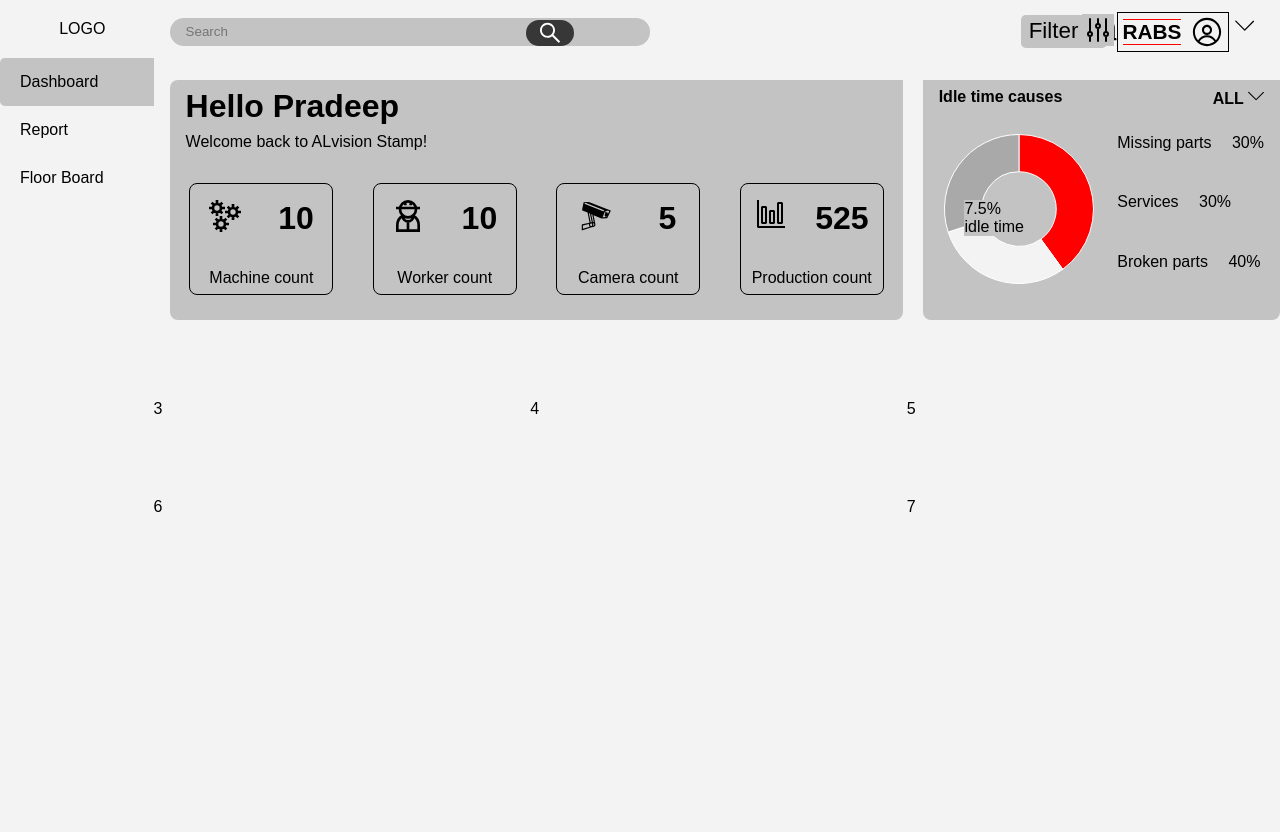
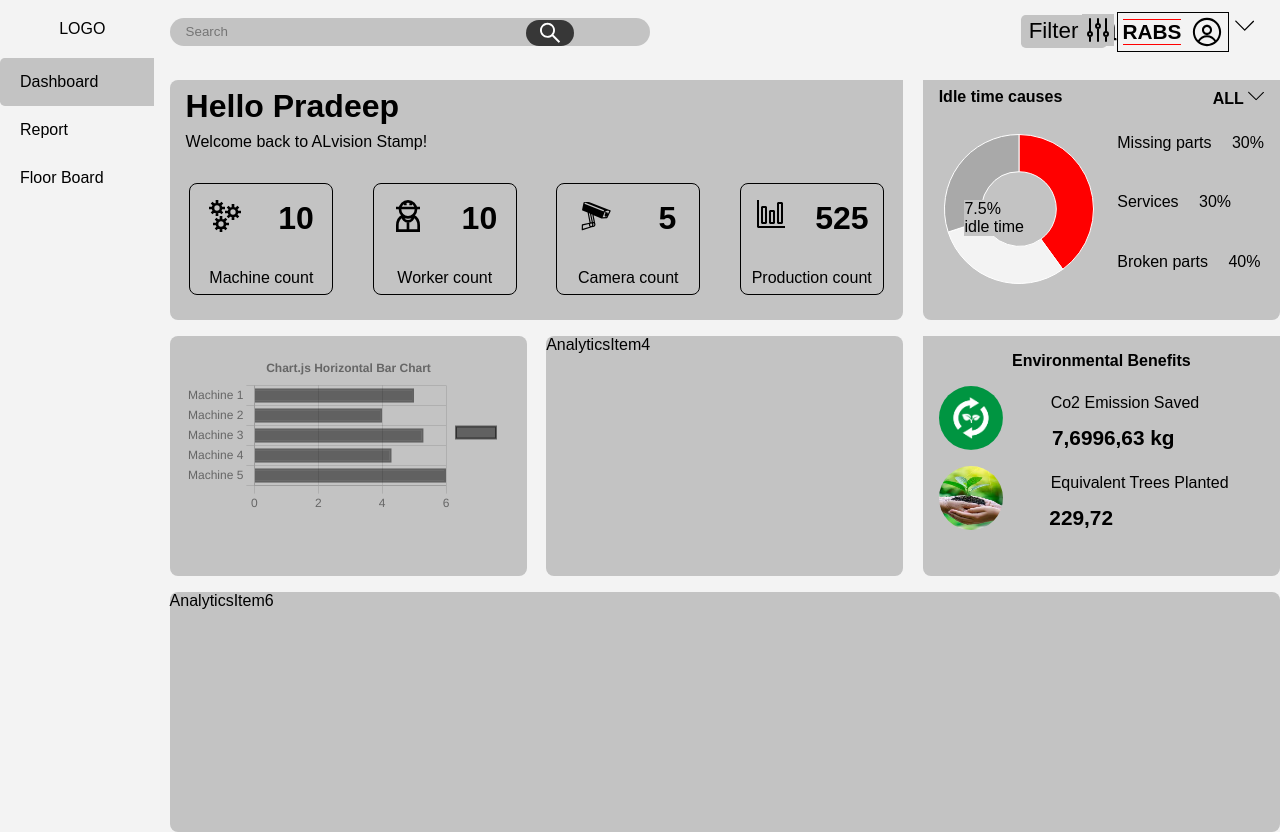
Before and after one commit to Divy97/assignment-alluvium-dashboard, a React (Vite) app: page / in a window 1280 px wide. Before the commit the page ends 800 px from the top, so only its background shows below. Built offline with nearby package versions, Linux system fonts and the light colour scheme.

Commit message:
item5 is done

```diff
--- a/src/components/analytics/Analytics.component.jsx
+++ b/src/components/analytics/Analytics.component.jsx
@@ -1,7 +1,13 @@
 import React from "react";
 import AnalyticsItem1 from "./analyticsItem1/AnalyticsItem1.component";
+import AnalyticsItem2 from "./analyticsItem2/AnalyticsItem2.component";
+import AnalyticsItem3 from "./analyticsItem3/AnalyticsItem3.component";
+import AnalyticsItem4 from "./analyticsItem4/AnalyticsItem4.component";
+import AnalyticsItem5 from "./analyticsItem5/AnalyticsItem5.component";
+
 import "./Analytics.styles.css";
-import AnalyticsItem2 from "./analyticsItem2/AnalyticsItem2.component";
+import AnalyticsItem6 from "./analyticsItem6/AnalyticsItem6.component";
+import AnalyticsItem7 from "./analyticsItem7/AnalyticsItem7.componenet";
 
 const Analytics = () => {
   return (
@@ -12,11 +18,18 @@ const Analytics = () => {
       <div className="analytics_grid-item2">
         <AnalyticsItem2 />
       </div>
-      <div className="analytics_grid-item3">3</div>
-      <div className="analytics_grid-item4">4</div>
-      <div className="analytics_grid-item5">5</div>
-      <div className="analytics_grid-item6">6</div>
-      <div className="analytics_grid-item7">7</div>
+      <div className="analytics_grid-item3">
+        <AnalyticsItem3 />
+      </div>
+      <div className="analytics_grid-item4">
+        <AnalyticsItem4 />
+      </div>
+      <div className="analytics_grid-item5">
+        <AnalyticsItem5 />
+      </div>
+      <div className="analytics_grid-item6">
+        <AnalyticsItem6 />
+      </div>
     </div>
   );
 };
--- a/src/components/analytics/Analytics.styles.css
+++ b/src/components/analytics/Analytics.styles.css
@@ -3,7 +3,7 @@
   grid-template-columns: 1fr 1fr 1fr;
   margin-top: 1rem;
   column-gap: 0.2rem;
-  row-gap: 5rem;
+  row-gap: 1rem;
 }
 
 .analytics_grid-item1 {
@@ -11,5 +11,5 @@
 }
 
 .analytics_grid-item6 {
-  grid-column: 1/3;
+  grid-column: 1/4;
 }
--- /dev/null
+++ b/src/components/analytics/analyticsItem3/AnalyticsItem3.component.jsx
@@ -0,0 +1,71 @@
+import {
+  Chart as ChartJS,
+  CategoryScale,
+  LinearScale,
+  BarElement,
+  Title,
+  Tooltip,
+  Legend,
+} from "chart.js";
+import { Bar } from "react-chartjs-2";
+ChartJS.register(
+  CategoryScale,
+  LinearScale,
+  BarElement,
+  Title,
+  Tooltip,
+  Legend
+);
+import "./AnalyticsItem3.styles.css";
+
+const AnalyticsItem3 = () => {
+  const options = {
+    indexAxis: "y",
+    elements: {
+      bar: {
+        borderWidth: 2,
+      },
+    },
+    responsive: true,
+    plugins: {
+      legend: {
+        position: "right",
+      },
+      label: {
+        display: "none",
+      },
+      title: {
+        display: true,
+        text: "Chart.js Horizontal Bar Chart",
+      },
+    },
+  };
+
+  const labels = [
+    "Machine 1",
+    "Machine 2",
+    "Machine 3",
+    "Machine 4",
+    "Machine 5",
+  ];
+
+  const data = {
+    labels,
+    datasets: [
+      {
+        label: "",
+        data: [5, 4, 5.3, 4.3, 6],
+        borderColor: "rgba(0,0,0,0.5)",
+        backgroundColor: "rgba(0,0,0,0.5)",
+      },
+    ],
+  };
+
+  return (
+    <div className="analyticsItem3_container background">
+      <Bar options={options} data={data} className="background" />
+    </div>
+  );
+};
+
+export default AnalyticsItem3;
--- /dev/null
+++ b/src/components/analytics/analyticsItem3/AnalyticsItem3.styles.css
@@ -0,0 +1,11 @@
+.background {
+  background: #c3c3c3;
+}
+
+.analyticsItem3_container {
+  margin-left: 1rem;
+  padding: 15px;
+  width: auto;
+  height: 15rem;
+  border-radius: 0.5rem;
+}
--- /dev/null
+++ b/src/components/analytics/analyticsItem4/AnalyticsItem4.component.jsx
@@ -0,0 +1,8 @@
+import "./AnalyticsItem4.styles.css";
+const AnalyticsItem4 = () => {
+  return (
+    <div className="analyticsItem4_container background">AnalyticsItem4</div>
+  );
+};
+
+export default AnalyticsItem4;
--- /dev/null
+++ b/src/components/analytics/analyticsItem4/AnalyticsItem4.styles.css
@@ -0,0 +1,10 @@
+.background {
+  background: #c3c3c3;
+}
+
+.analyticsItem4_container {
+  margin-left: 1rem;
+  width: auto;
+  height: 15rem;
+  border-radius: 0.5rem;
+}
--- /dev/null
+++ b/src/components/analytics/analyticsItem5/AnalyticsItem5.component.jsx
@@ -0,0 +1,30 @@
+import Image1 from "../../../assets/co2.jpg";
+import Image2 from "../../../assets/tree.jpeg";
+
+import "./AnalyticsItem5.styles.css";
+const AnalyticsItem5 = () => {
+  return (
+    <div className="analyticsItem5_container background">
+      <p className="p background">Environmental Benefits</p>
+      <div className="image1 background">
+        <img src={Image1} alt="image1" className="image" />
+        <p className="p1 background">Co2 Emission Saved</p>
+        <p className="p2 background">7,6996,63 kg</p>
+      </div>
+      <div className="image1 background">
+        <img src={Image2} alt="image2" className="image" />
+        <p className="p1 background">Equivalent Trees Planted </p>
+        <p
+          className="p2 background"
+          style={{
+            marginLeft: "-11.2rem",
+          }}
+        >
+          229,72
+        </p>
+      </div>
+    </div>
+  );
+};
+
+export default AnalyticsItem5;
--- /dev/null
+++ b/src/components/analytics/analyticsItem5/AnalyticsItem5.styles.css
@@ -0,0 +1,40 @@
+.background {
+  background: #c3c3c3;
+}
+
+.analyticsItem5_container {
+  margin-left: 1rem;
+  width: auto;
+  height: 15rem;
+  border-radius: 0.5rem;
+}
+
+.analyticsItem5_container .p {
+  padding-top: 1rem;
+  text-align: center;
+  font-weight: bold;
+}
+
+.image1 {
+  margin-top: 1rem;
+  margin-left: 1rem;
+  display: flex;
+}
+
+.p1 {
+  margin-top: 0.5rem;
+  margin-left: 3rem;
+}
+
+.p2 {
+  margin-left: -9.2rem;
+  margin-top: 2.5rem;
+  font-weight: bold;
+  font-size: 1.3rem;
+}
+
+.image {
+  height: 4rem;
+  width: 4rem;
+  border-radius: 50%;
+}
--- /dev/null
+++ b/src/components/analytics/analyticsItem6/AnalyticsItem6.component.jsx
@@ -0,0 +1,8 @@
+import "./AnalyticsItem6.styles.css";
+const AnalyticsItem6 = () => {
+  return (
+    <div className="analyticsItem6_container background">AnalyticsItem6</div>
+  );
+};
+
+export default AnalyticsItem6;
--- /dev/null
+++ b/src/components/analytics/analyticsItem6/AnalyticsItem6.styles.css
@@ -0,0 +1,10 @@
+.background {
+  background: #c3c3c3;
+}
+
+.analyticsItem6_container {
+  margin-left: 1rem;
+  width: auto;
+  height: 15rem;
+  border-radius: 0.5rem;
+}
--- /dev/null
+++ b/src/components/analytics/analyticsItem7/AnalyticsItem7.componenet.jsx
@@ -0,0 +1,8 @@
+import "./AnalyticsItem7.styles.css";
+const AnalyticsItem7 = () => {
+  return (
+    <div className="analyticsItem7_container background">AnalyticsItem7</div>
+  );
+};
+
+export default AnalyticsItem7;
--- /dev/null
+++ b/src/components/analytics/analyticsItem7/AnalyticsItem7.styles.css
@@ -0,0 +1,10 @@
+.background {
+  background: #c3c3c3;
+}
+
+.analyticsItem7_container {
+  margin-left: 1rem;
+  width: auto;
+  height: 15rem;
+  border-radius: 0.5rem;
+}
```
Also changed, not shown: src/assets/co2.jpg (added), src/assets/tree.jpeg (added).
